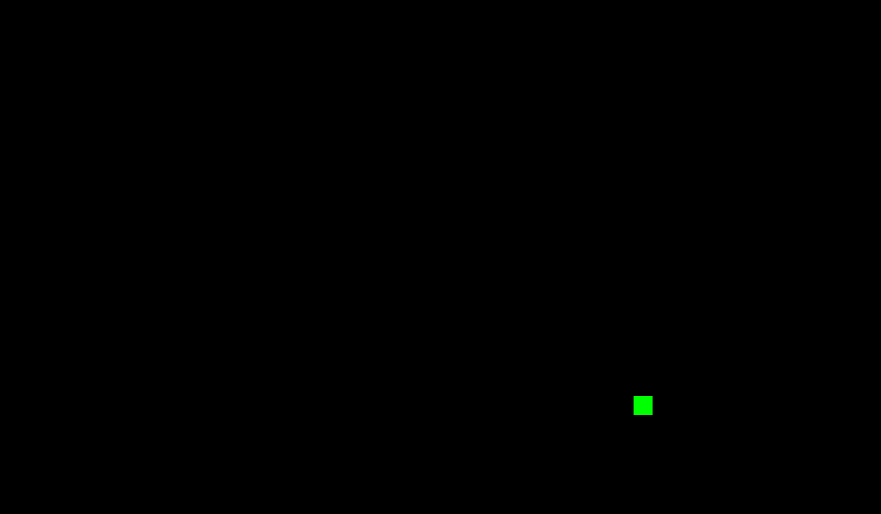
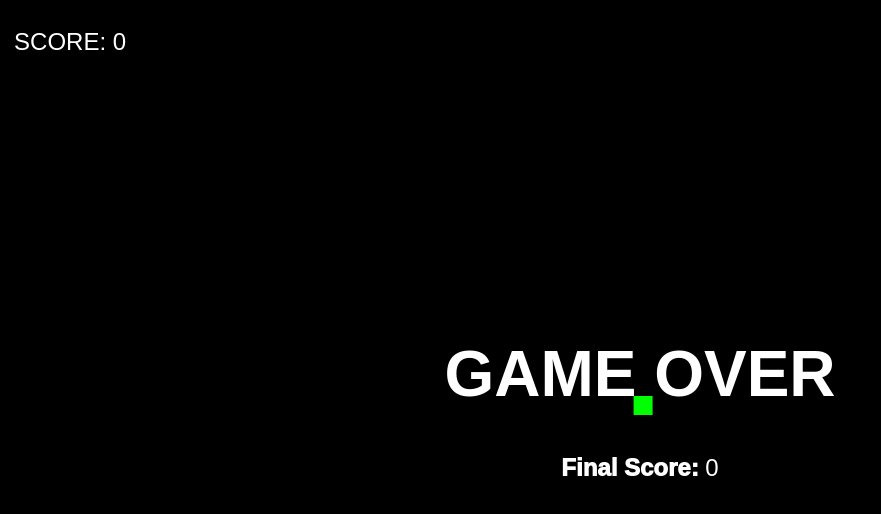
Before and after one commit to GriffFerguson/snake-by-hand, a plain HTML site: page index.html in a window 1280 px wide. Shown: the whole page, without its empty margins (0-881 px from the left). Drawn offline with Linux system fonts and the light colour scheme.

Commit message:
Begin game over, add edge collisions

```diff
--- a/index.html
+++ b/index.html
@@ -7,6 +7,11 @@
     <script src="resources/movement.js"></script>
 </head>
 <body>
+    <p class="scorewrapper">SCORE: <span id="score">0</span></p>
     <div id="player"></div>
+    <div id="gameOver">
+        <h1>GAME OVER</h1>
+        <p>Final Score: <span id="finalScore">0</span></p>
+    </div>
 </body>
 </html>
--- a/resources/movement.js
+++ b/resources/movement.js
@@ -9,34 +9,34 @@ var player = document.getElementById("player");
 document.addEventListener('keydown', function(e) {
     switch(e.code) {
         case "ArrowRight":
-            console.log("right arrow pressed");
+            // console.log("right arrow pressed");
             horizontalChange = 0.6;
             verticalChange = 0;
-            player.transform = 'translate'
             break;
         case "ArrowLeft":
-            console.log("left arrow pressed");
+            // console.log("left arrow pressed");
             horizontalChange = -0.6;
             verticalChange = 0;
             break;
         case "ArrowUp":
-            console.log("up arrow pressed");
+            // console.log("up arrow pressed");
             horizontalChange = 0;
             verticalChange = -1;
             break;
         case "ArrowDown":
-            console.log("down arrow pressed");
+            // console.log("down arrow pressed");
             horizontalChange = 0;
             verticalChange = 1;
             break;
     }
-    console.log("Horizontal: " + horizontal);
-    console.log("Vertical: " + vertical);
+    // console.log("Horizontal: " + horizontal);
+    // console.log("Vertical: " + vertical);
 })
 
 setInterval (function() {
     horizontal = horizontal + horizontalChange;
     vertical = vertical + verticalChange;
     player.style.transform = 'translate(' + horizontal + 'vw,' + vertical + 'vh)';
+    if (horizontal < 0 || horizontal > 100 || vertical < 0 || vertical > 100) {horizontal = 100;}
 }, 100)
 }
--- a/resources/style.css
+++ b/resources/style.css
@@ -13,3 +13,28 @@ body{
     background-color: rgb(0, 255, 0);
     transform: translate(49.5vw, 49.5vh)
 }
+
+.scorewrapper {
+    position:fixed;
+    z-index:99;
+    left: 1.1vw;
+    top:0.5vh;
+    color:white;
+    font-size:1.5em;
+    font-family:sans-serif;
+}
+.scorewrapper span {font-weight: initial !important;}
+
+#gameOver {
+    position: absolute;
+    top:50%;
+    left:50%;
+    transform: translate(-50%, -50%);
+    color:white;
+    font-family: sans-serif;
+    text-align:center;
+    display:block;
+}
+#gameOver h1 {font-size:4em;}
+#gameOver p{font-size:1.5em;font-weight:1000;}
+#gameOver span{font-size:1em;font-weight:initial;}
```
